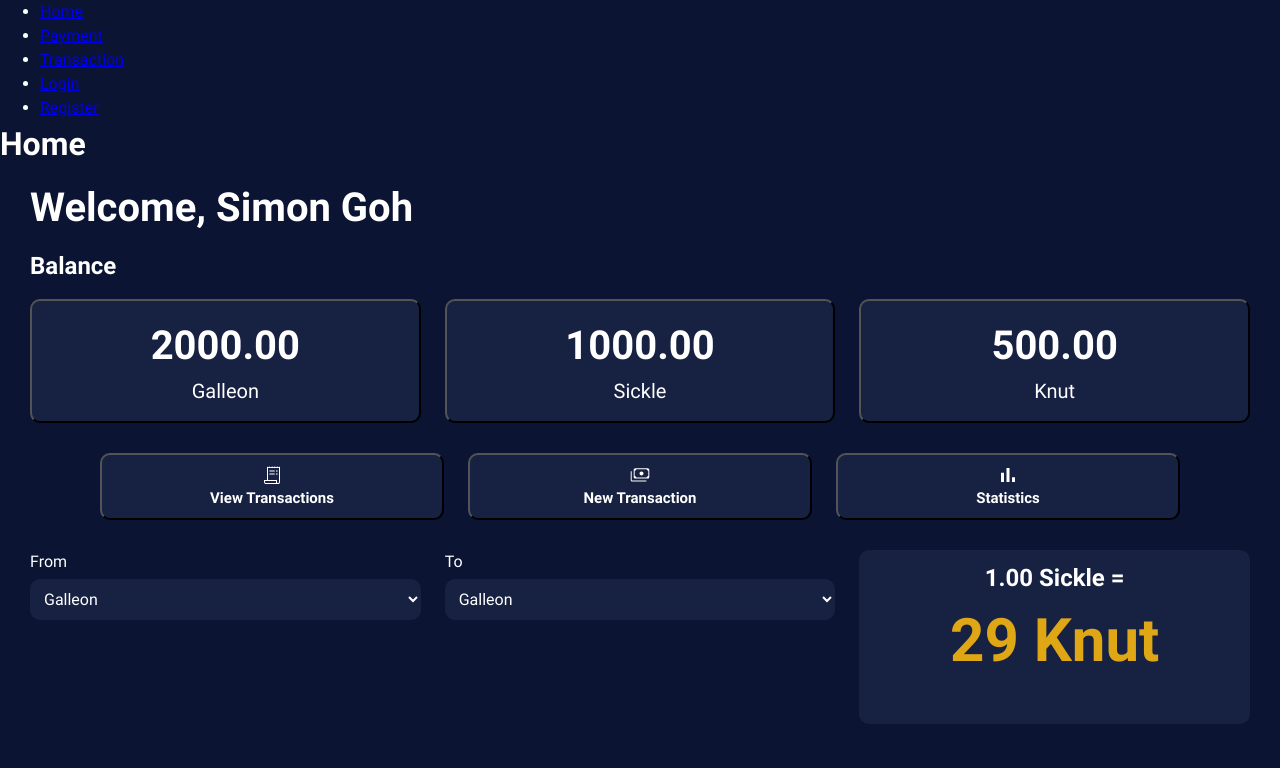
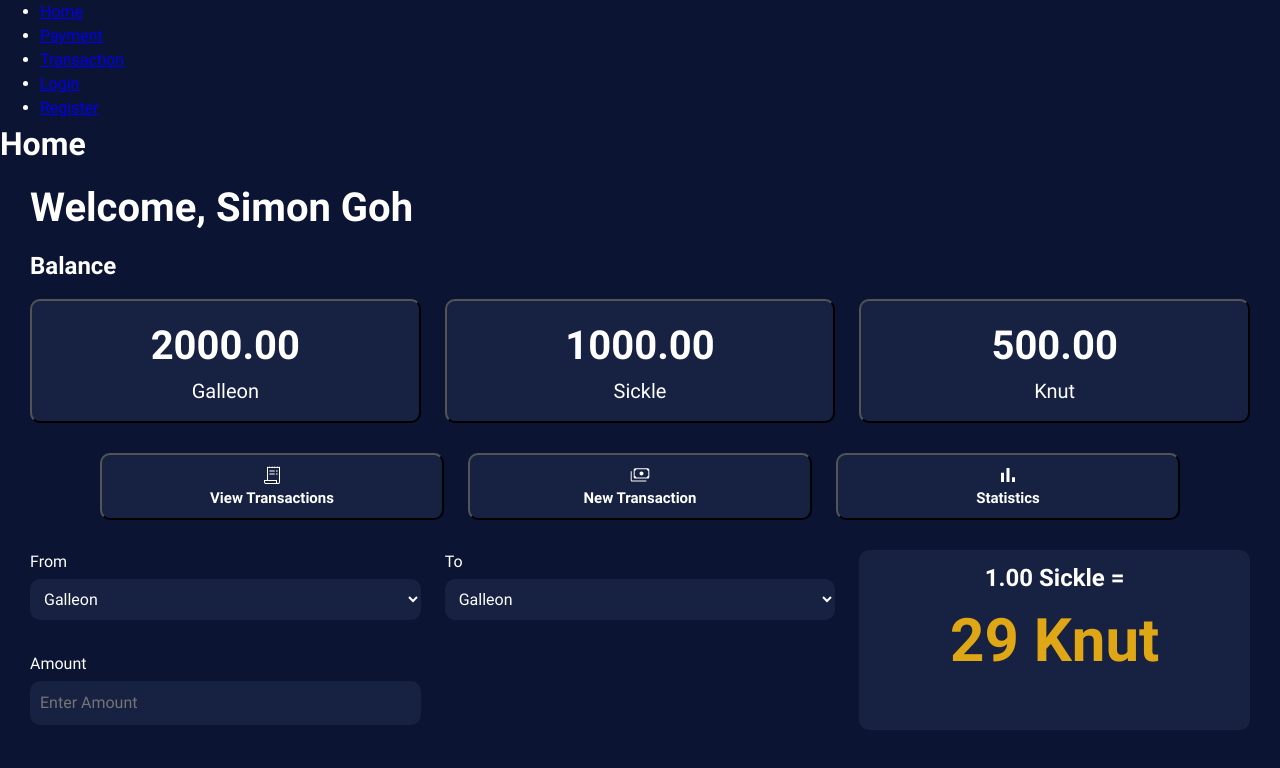
Before and after one commit to BuzzOffer/E-Gringotts-Frontend, a React (Vite) app: page / in a window 1280 px wide. Shown: the top 768 px of the page. Built offline with nearby package versions, Linux system fonts and the light colour scheme.

Commit message:
added amount input in home

```diff
--- /dev/null
+++ b/src/pages/Home/amount.jsx
@@ -0,0 +1,13 @@
+function Amount() {
+    return (
+        <div>
+            <label for="amount" id="converterLabel">Amount</label>
+            <br></br>
+            <input type="number" name="amount" id="currencyDropDown" max="100000" placeholder="Enter Amount">
+
+            </input>
+        </div>
+    );
+}
+
+export default Amount
--- a/src/pages/Home/index.jsx
+++ b/src/pages/Home/index.jsx
@@ -4,6 +4,7 @@ import NavButtons from './navbuttons.jsx';
 import FromMenu from './frommenu.jsx';
 import ToMenu from './tomenu.jsx';
 import CurrencyRate from './currencyrate.jsx';
+import Amount from './amount.jsx';
 import './home.css'
 
 export default function Home(){
@@ -20,6 +21,7 @@ export default function Home(){
                 <div className="merged">
                     <CurrencyRate />
                 </div>
+                <Amount />
             </div>
         </>
     );
```
